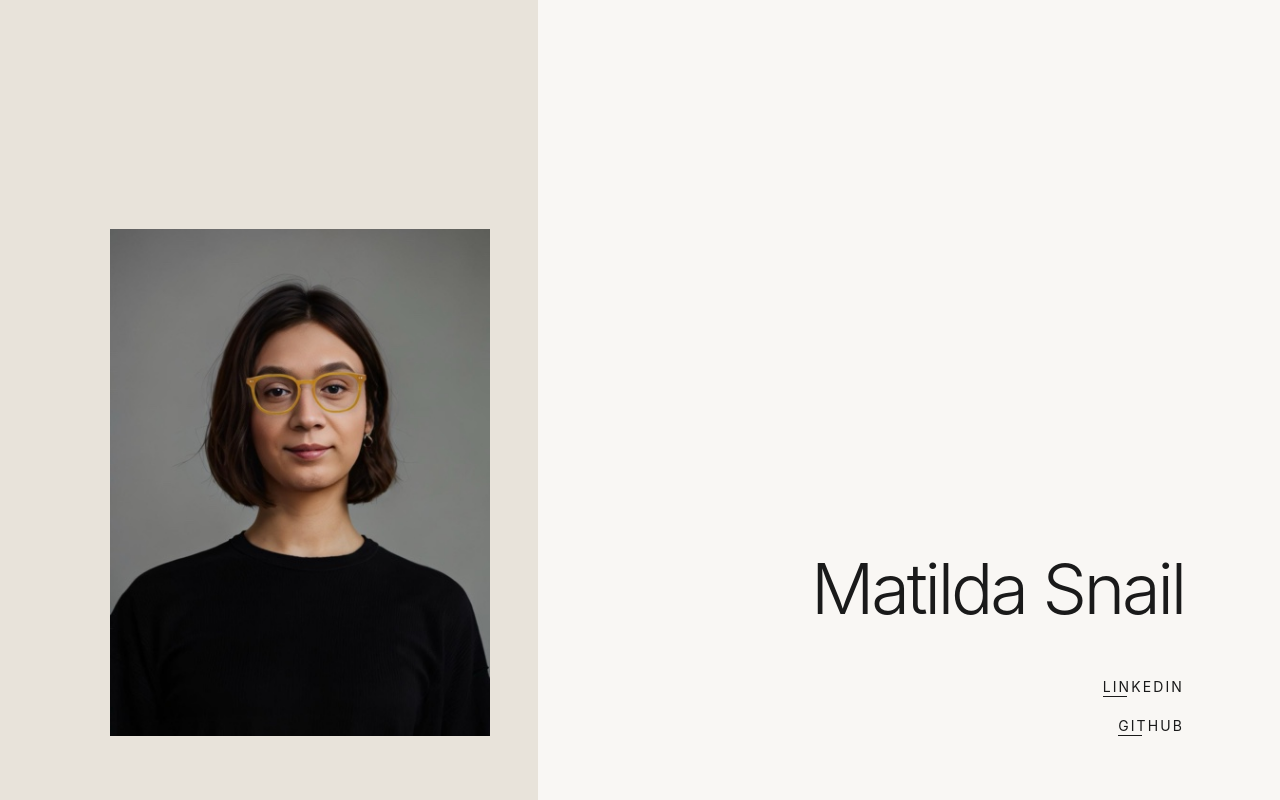
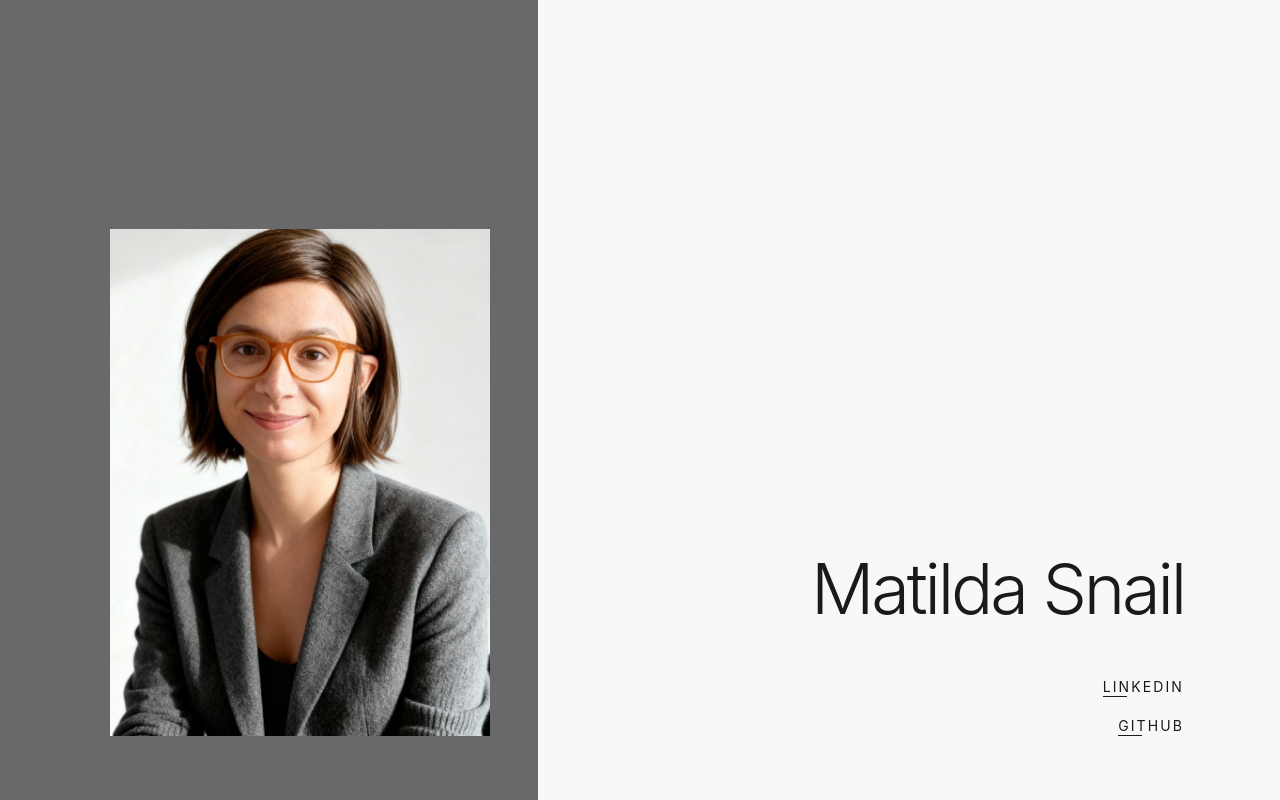
Before and after one commit to JulySnail/snail.id, a React (Vite) app: page / in a window 1280 px wide. Built offline with nearby package versions, Linux system fonts and the light colour scheme.

Commit message:
update photo and color

```diff
--- a/src/App.css
+++ b/src/App.css
@@ -6,7 +6,7 @@
 }
 
 .left-panel {
-  background-color: #E8E3DA;
+  background-color: #696969;
   display: flex;
   align-items: flex-end;
   justify-content: flex-end;
@@ -22,6 +22,7 @@
 }
 
 .right-panel {
+  background-color: #f7f9f6;
   display: flex;
   align-items: flex-end;
   justify-content: flex-end;
```
Also changed, not shown: public/profile.jpeg.
